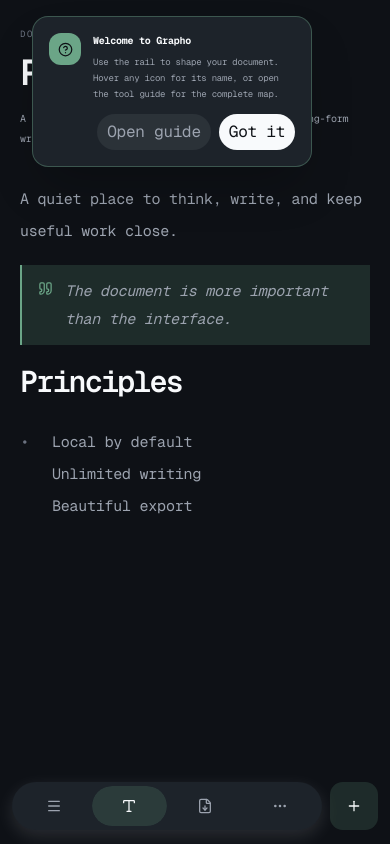
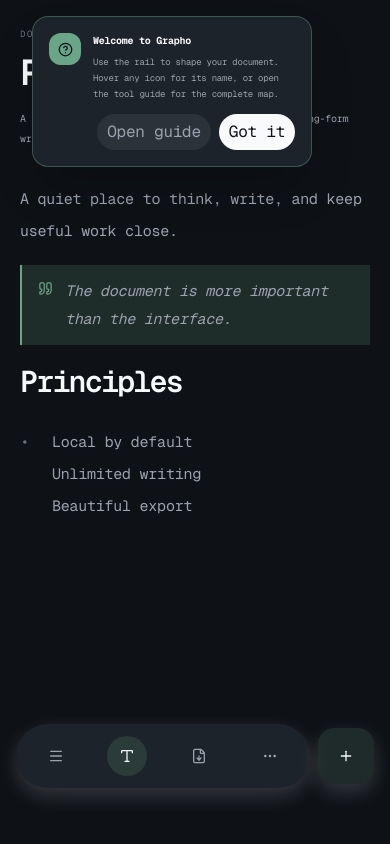
Before and after one commit to Appaxaap/grapho, a Next.js app: page /app in a window 390 px wide. Built offline with nearby package versions, Linux system fonts and the light colour scheme.

Commit message:
design: match measured mobile toolbar layout

```diff
--- a/grapho-ui/styles/grapho.css
+++ b/grapho-ui/styles/grapho.css
@@ -400,12 +400,13 @@
 }
 
 @media (max-width: 700px) {
-  .grapho-mobile-action-bar { right: 12px; bottom: max(14px, env(safe-area-inset-bottom)); left: 12px; gap: 8px; }
-  .grapho-mobile-tab-capsule { min-height: 48px; gap: 0; padding: 4px; border: 0 !important; border-radius: 999px !important; background: var(--grapho-panel-solid) !important; box-shadow: 0 6px 18px color-mix(in srgb, var(--grapho-foreground) 12%, transparent) !important; }
-  .grapho-mobile-action-bar button { min-height: 40px; border-radius: 999px; color: var(--grapho-muted); }
+  .grapho-editor-scroll { padding-bottom: calc(120px + env(safe-area-inset-bottom)); }
+  .grapho-mobile-action-bar { right: max(16px, env(safe-area-inset-right)); bottom: calc(max(16px, env(safe-area-inset-bottom)) + 40px); left: max(16px, env(safe-area-inset-left)); gap: 8px; }
+  .grapho-mobile-tab-capsule { min-height: 64px; gap: 0; padding: 4px; border: 0 !important; border-radius: 999px !important; background: var(--grapho-panel-solid) !important; box-shadow: 0 8px 20px color-mix(in srgb, var(--grapho-foreground) 16%, transparent) !important; }
+  .grapho-mobile-action-bar button { min-height: 56px; border-radius: 999px; color: var(--grapho-muted); }
   .grapho-mobile-action-bar button svg { width: 16px; height: 16px; }
-  .grapho-mobile-action-active { inset: 0; border: 0; border-radius: 999px; background: var(--grapho-control-hover); box-shadow: none; animation: none; }
-  .grapho-mobile-primary-action { min-width: 48px !important; min-height: 48px !important; flex: 0 0 48px !important; border: 0 !important; border-radius: .8rem !important; background: var(--grapho-accent-soft) !important; color: var(--grapho-foreground) !important; box-shadow: none !important; animation: none; }
+  .grapho-mobile-action-active { top: 8px; right: auto; bottom: 8px; left: 50%; width: 40px; border: 0; border-radius: 50%; background: var(--grapho-control-hover); box-shadow: none; transform: translateX(-50%); animation: none; }
+  .grapho-mobile-primary-action { min-width: 56px !important; min-height: 56px !important; flex: 0 0 56px !important; border: 0 !important; border-radius: 1rem !important; background: var(--grapho-accent-soft) !important; color: var(--grapho-foreground) !important; box-shadow: 0 8px 20px color-mix(in srgb, var(--grapho-foreground) 16%, transparent) !important; animation: none; }
   .grapho-mobile-primary-action svg { width: 18px; height: 18px; }
 }
 
```
